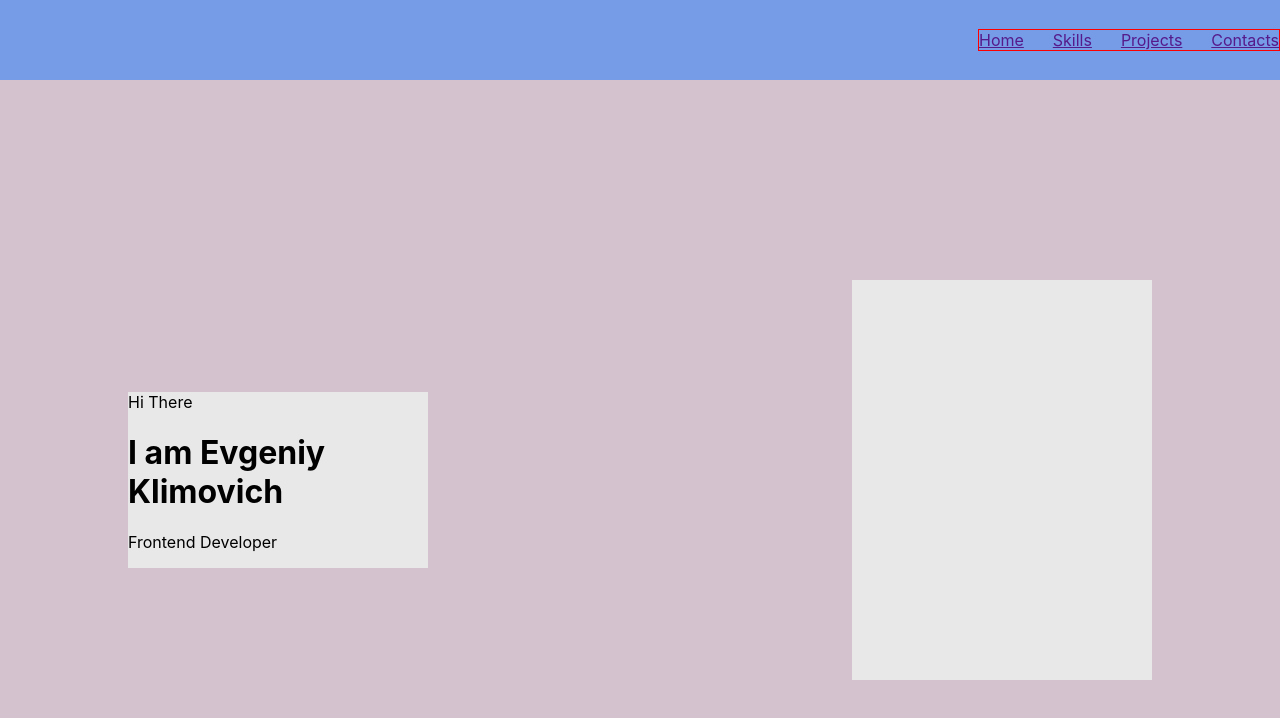
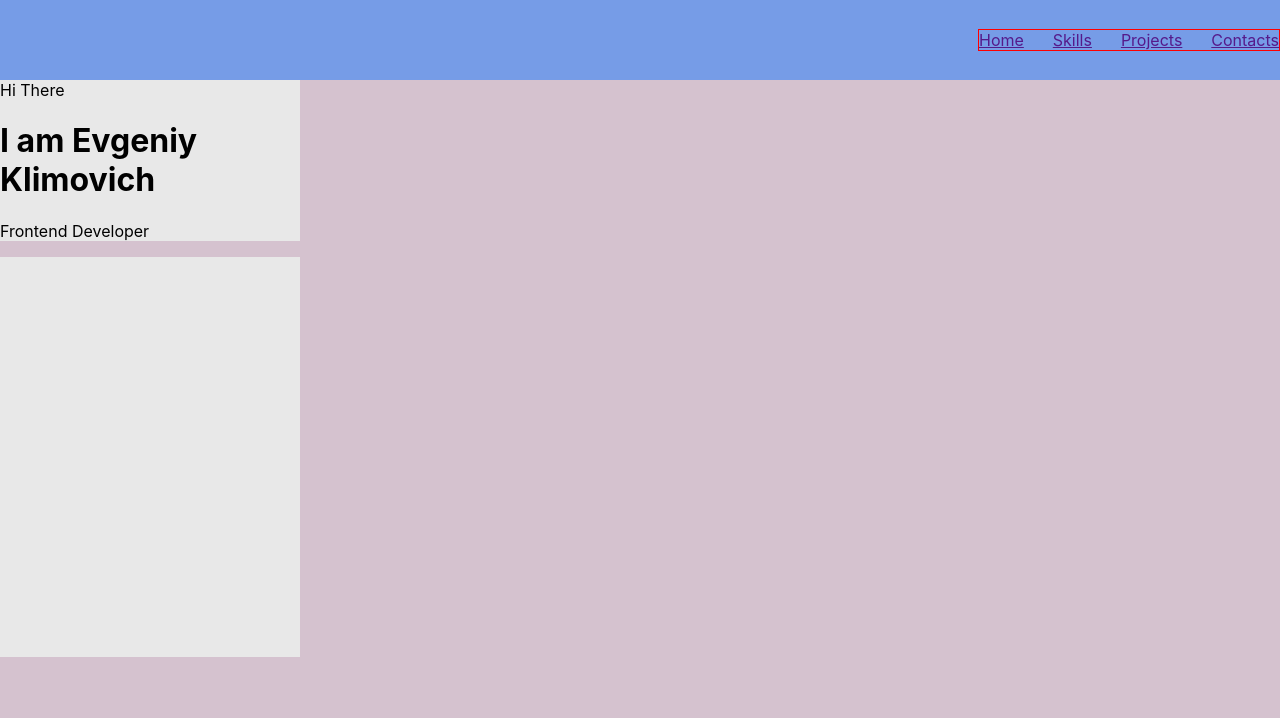
Before and after one commit to Kliapwnz/Portfolio, a React (Create React App) app: page / in a window 1280 px wide. Shown: the top 718 px of the page. Built offline with nearby package versions, Linux system fonts and the light colour scheme.

Commit message:
Container.module.css

```diff
--- a/src/main/Main.module.css
+++ b/src/main/Main.module.css
@@ -1,15 +1,6 @@
 .mainBlock {
     height: 100vh;
     background-color: #d5c2cf;
-}
-
-.container {
-    height: 100%;
-    width: 80%;
-    margin: 0 auto;
-    display: flex;
-    align-items: center;
-    justify-content: space-between;
 }
 
 .greetings {
```
Also changed, not shown: src/common/styles/Container.module.css (+8 -0 lines).
